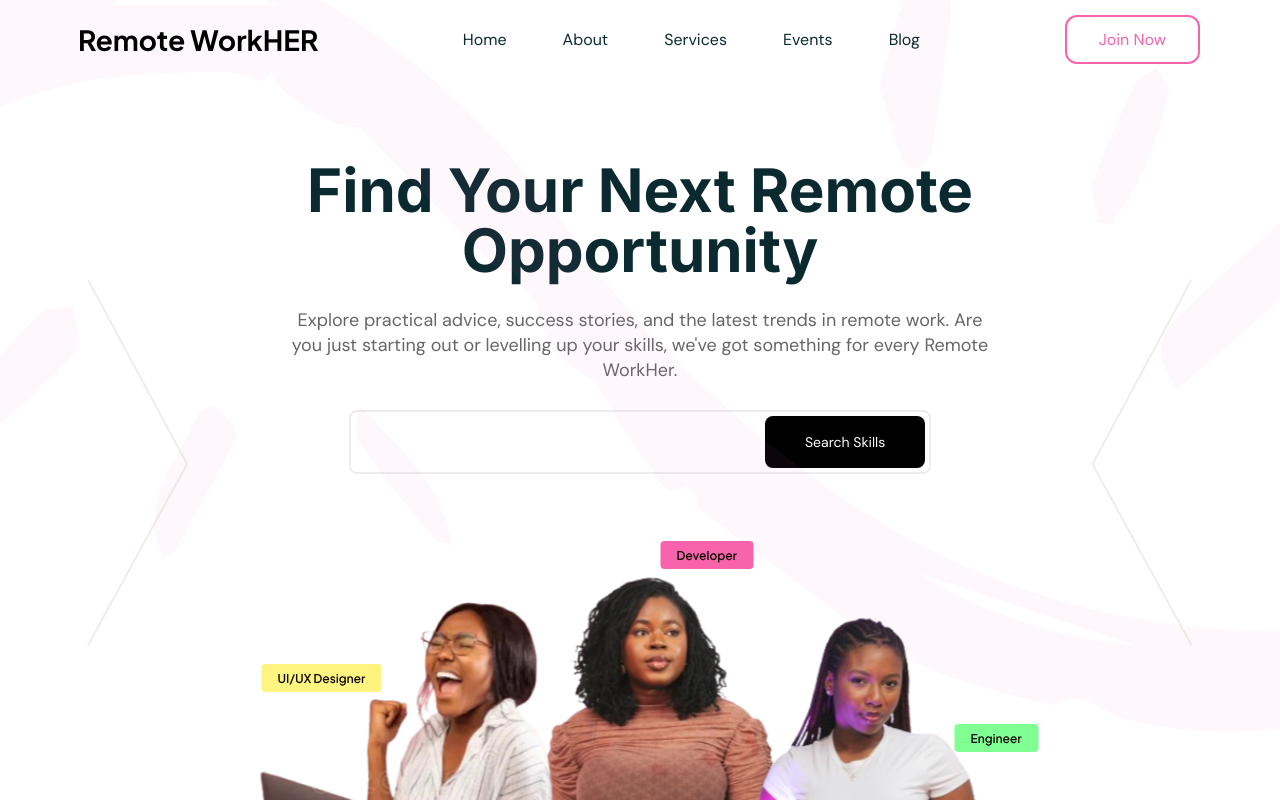
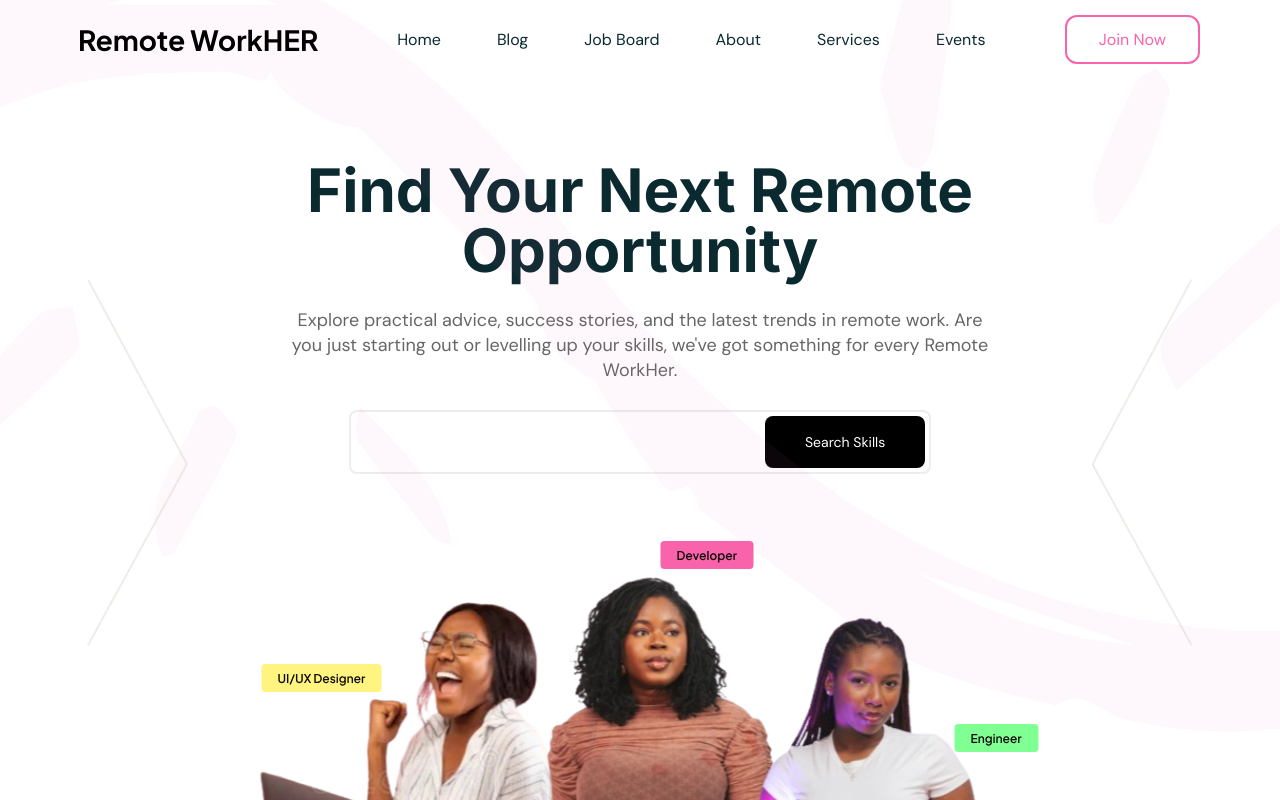
Before and after one commit to eadelekeife/remoteworkher, a Next.js app: page /job in a window 1280 px wide. Shown: the top 800 px of the page. Built offline with nearby package versions, Linux system fonts and the light colour scheme.

Commit message:
hero section z-index

```diff
--- a/src/app/page.tsx
+++ b/src/app/page.tsx
@@ -410,7 +410,7 @@ export default function JobBoard() {
               <div className="relative flex justify-between">
                 <div></div>
                 <div className="relative">
-                  <Image src={ExperienceCard} className="shadow-2xl relative rounded-l-2xl z-50" alt="remote job calculation" />
+                  <Image src={ExperienceCard} className="shadow-2xl relative rounded-l-2xl z-40" alt="remote job calculation" />
                   <Image src={Ellipse} className="absolute -top-[2rem] -right-[2rem] z-1" alt="ellipse" />
                   <Image src={Eclipse} className="absolute -bottom-[4rem] -right-[3rem] -z-1" alt="eclipse" />
                 </div>
--- a/src/components/nav.jsx
+++ b/src/components/nav.jsx
@@ -37,6 +37,12 @@ const Navigation = () => {
                         <Link href="/">Home</Link>
                     </li>
                     <li>
+                        <Link href="/blog">Blog</Link>
+                    </li>
+                    <li>
+                        <Link href="/job">Job Board</Link>
+                    </li>
+                    <li>
                         <Link href="/">About</Link>
                     </li>
                     <li>
@@ -45,9 +51,9 @@ const Navigation = () => {
                     <li>
                         <Link href="/">Events</Link>
                     </li>
-                    <li>
+                    {/* <li>
                         <Link href="/blog">Blog</Link>
-                    </li>
+                    </li> */}
                 </ul>
             </div>
             <div className="hidden md:block">
```
